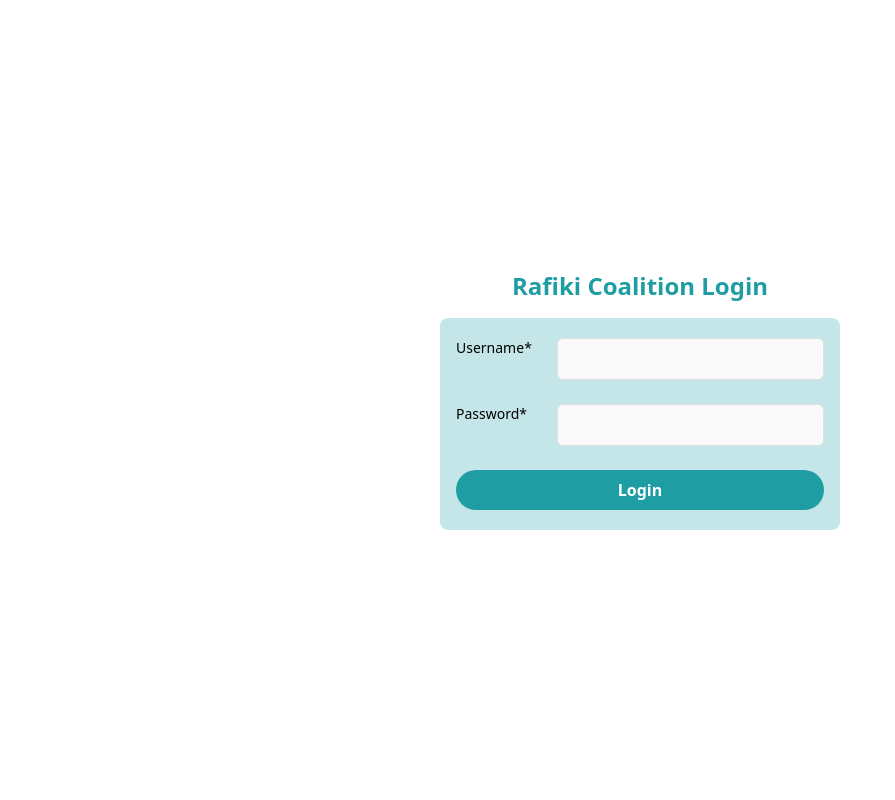
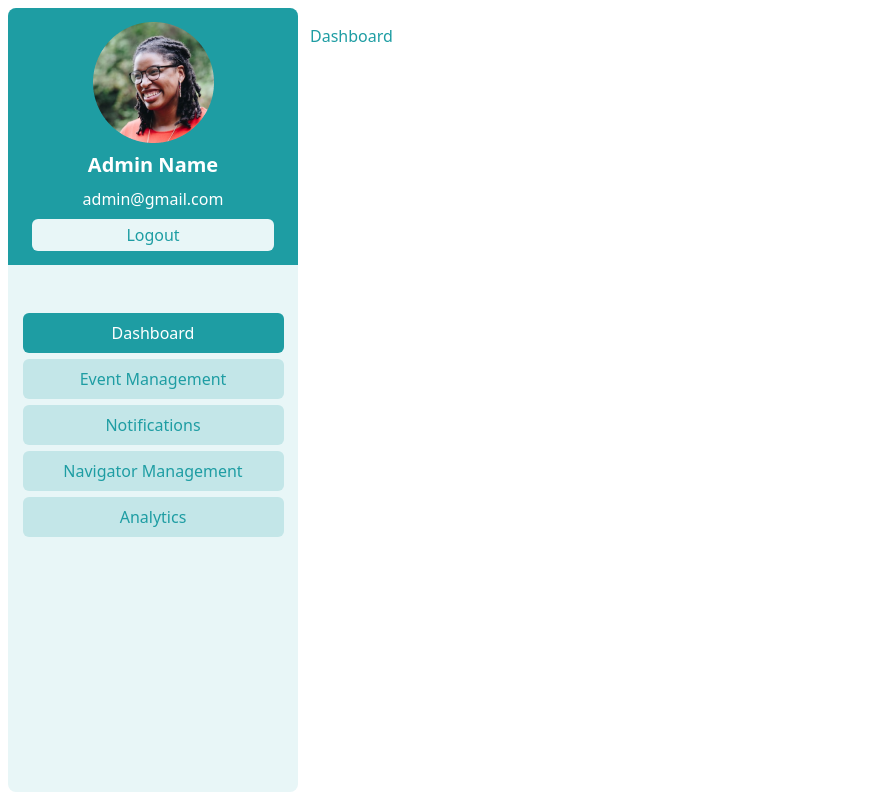
Before and after one commit to S-DragonGit/Wordpress_backend_frontend, a React (Vite) app: page / in a window 1280 px wide. Before the commit this address led to /login. Shown: the whole page, without its empty margins (0-895 px from the left). Built offline with nearby package versions, Linux system fonts and the light colour scheme.

Commit message:
removed login for now.

```diff
--- a/src/App.tsx
+++ b/src/App.tsx
@@ -6,17 +6,17 @@ import routes from './routes'
 import { Suspense } from 'react'
 import Loader from './common/Loader'
 import Login from './pages/Auth/Login'
-import NoAuth from './services/NoAuth'
-import RequireAuth from './services/RequireAuth'
+// import NoAuth from './services/NoAuth'
+// import RequireAuth from './services/RequireAuth'
 
 function App() {
   return (
     <Routes>
-      <Route element={<NoAuth />}>
+      {/* <Route element={<NoAuth />}> */}
         <Route path='/login' element={<Login />} />
-      </Route>
+      {/* </Route> */}
       <Route element={<DefaultLayout />}>
-        <Route element={<RequireAuth />}>
+        {/* <Route element={<RequireAuth />}> */}
           <Route path='/' element={<Dashboard />} />
           {routes.map((routes, index) => {
             const { path, component: Component } = routes;
@@ -33,7 +33,7 @@ function App() {
             );
           })}
         </Route>
-      </Route>
+      {/* </Route> */}
     </Routes>
   )
 }
--- a/src/pages/Notification/CreateNotification.tsx
+++ b/src/pages/Notification/CreateNotification.tsx
@@ -2,8 +2,6 @@ import { icons } from "../../constants";
 import { useRef, useState } from "react";
 
 const CreateNotification = () => {
-    const [isTherapyOpen, setIsTherapyOpen] = useState(false);
-    const [isCamOpen, setIsCamOpen] = useState(false);
 
     const fileInputRef = useRef<HTMLInputElement | null>(null);
         const [fileName, setFileName] = useState("No file chosen");
```
Also changed, not shown: vercel.json.
